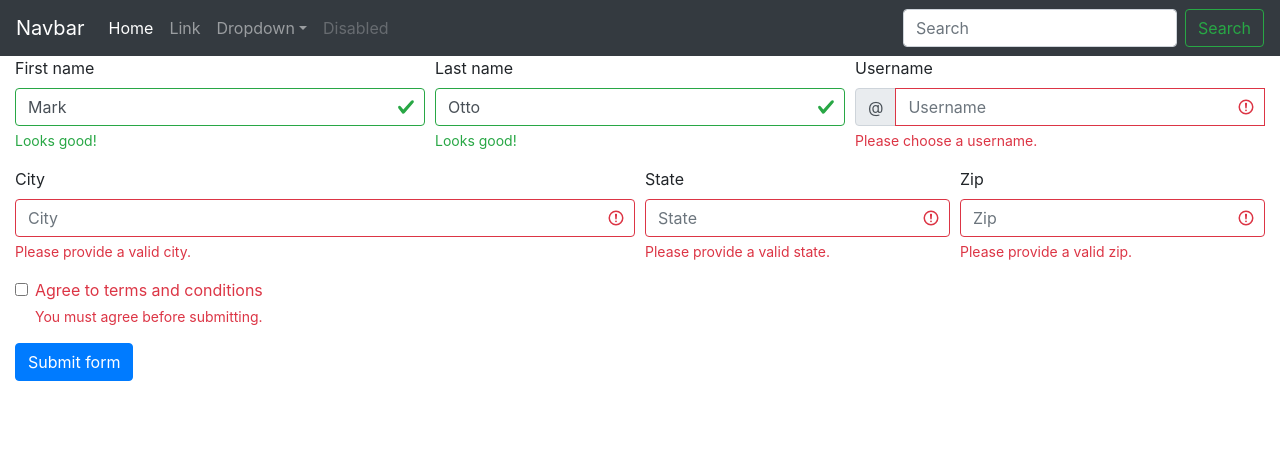
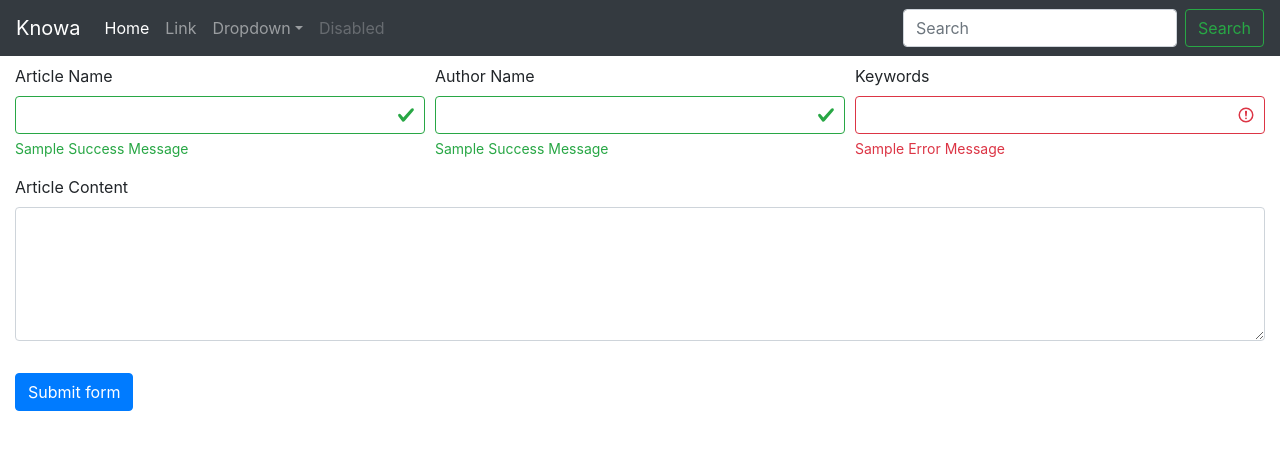
Before and after one commit to nadyshalaby/knowa, a React (Create React App) app: page / in a window 1280 px wide. Shown: the top 450 px of the page. Built offline with nearby package versions, Linux system fonts and the light colour scheme.

Commit message:
xcjhdsuids

```diff
--- a/src/components/articles/Create.js
+++ b/src/components/articles/Create.js
@@ -3,110 +3,31 @@ import React, { Component } from "react";
 export default class Create extends Component {
   render() {
     return (
-      <div className="Create container-fluid">
+      <div className="Create container-fluid py-2">
         <form>
           <div className="form-row">
             <div className="col-md-4 mb-3">
-              <label for="validationServer01">First name</label>
-              <input
-                type="text"
-                className="form-control is-valid"
-                id="validationServer01"
-                placeholder="First name"
-                value="Mark"
-                required
-              />
-              <div className="valid-feedback">Looks good!</div>
+              <label>Article Name</label>
+              <input type="text" className="form-control is-valid" required />
+              <div className="valid-feedback">Sample Success Message</div>
             </div>
+
             <div className="col-md-4 mb-3">
-              <label for="validationServer02">Last name</label>
-              <input
-                type="text"
-                className="form-control is-valid"
-                id="validationServer02"
-                placeholder="Last name"
-                value="Otto"
-                required
-              />
-              <div className="valid-feedback">Looks good!</div>
+              <label>Author Name</label>
+              <input type="text" className="form-control is-valid" required />
+              <div className="valid-feedback">Sample Success Message</div>
             </div>
+
             <div className="col-md-4 mb-3">
-              <label for="validationServerUsername">Username</label>
-              <div className="input-group">
-                <div className="input-group-prepend">
-                  <span className="input-group-text" id="inputGroupPrepend3">
-                    @
-                  </span>
-                </div>
-                <input
-                  type="text"
-                  className="form-control is-invalid"
-                  id="validationServerUsername"
-                  placeholder="Username"
-                  aria-describedby="inputGroupPrepend3"
-                  required
-                />
-                <div className="invalid-feedback">
-                  Please choose a username.
-                </div>
-              </div>
+              <label>Keywords</label>
+              <input type="text" className="form-control is-invalid" required />
+              <div className="invalid-feedback">Sample Error Message</div>
             </div>
-          </div>
-          <div className="form-row">
-            <div className="col-md-6 mb-3">
-              <label for="validationServer03">City</label>
-              <input
-                type="text"
-                className="form-control is-invalid"
-                id="validationServer03"
-                placeholder="City"
-                required
-              />
-              <div className="invalid-feedback">
-                Please provide a valid city.
-              </div>
-            </div>
-            <div className="col-md-3 mb-3">
-              <label for="validationServer04">State</label>
-              <input
-                type="text"
-                className="form-control is-invalid"
-                id="validationServer04"
-                placeholder="State"
-                required
-              />
-              <div className="invalid-feedback">
-                Please provide a valid state.
-              </div>
-            </div>
-            <div className="col-md-3 mb-3">
-              <label for="validationServer05">Zip</label>
-              <input
-                type="text"
-                className="form-control is-invalid"
-                id="validationServer05"
-                placeholder="Zip"
-                required
-              />
-              <div className="invalid-feedback">
-                Please provide a valid zip.
-              </div>
-            </div>
-          </div>
-          <div className="form-group">
-            <div className="form-check">
-              <input
-                className="form-check-input is-invalid"
-                type="checkbox"
-                value=""
-                id="invalidCheck3"
-                required
-              />
-              <label className="form-check-label" for="invalidCheck3">
-                Agree to terms and conditions
-              </label>
-              <div className="invalid-feedback">
-                You must agree before submitting.
+
+            <div className="col-md-12 mb-3">
+              <div class="form-group">
+                <label>Article Content</label>
+                <textarea class="form-control" rows="5" />
               </div>
             </div>
           </div>
--- a/src/components/articles/Navbar.js
+++ b/src/components/articles/Navbar.js
@@ -4,7 +4,7 @@ export default class Navbar extends Component {
     return (
       <nav className="navbar navbar-expand-lg navbar-dark bg-dark">
         <a className="navbar-brand" href="#">
-          Navbar
+          Knowa
         </a>
         <button
           className="navbar-toggler"
```
